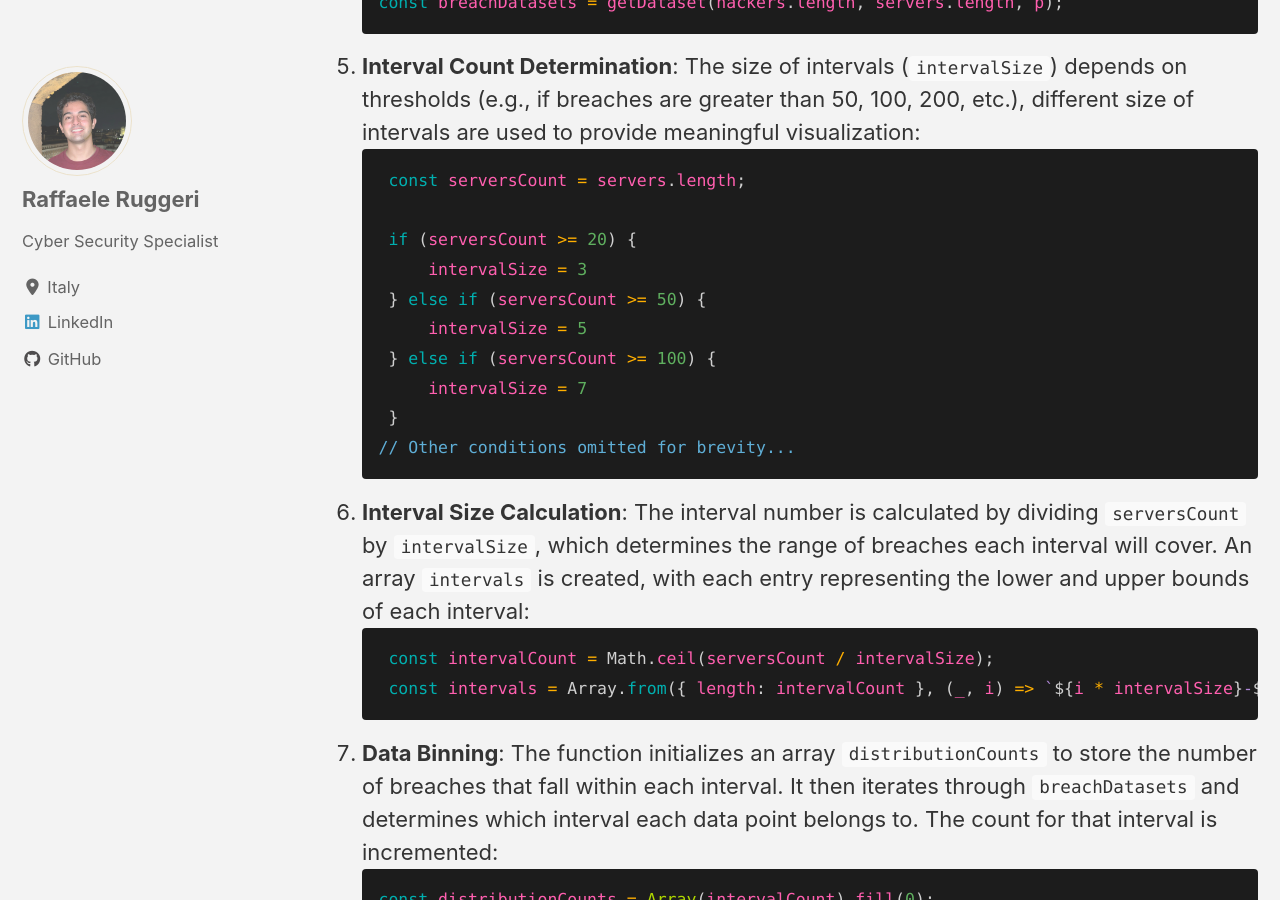
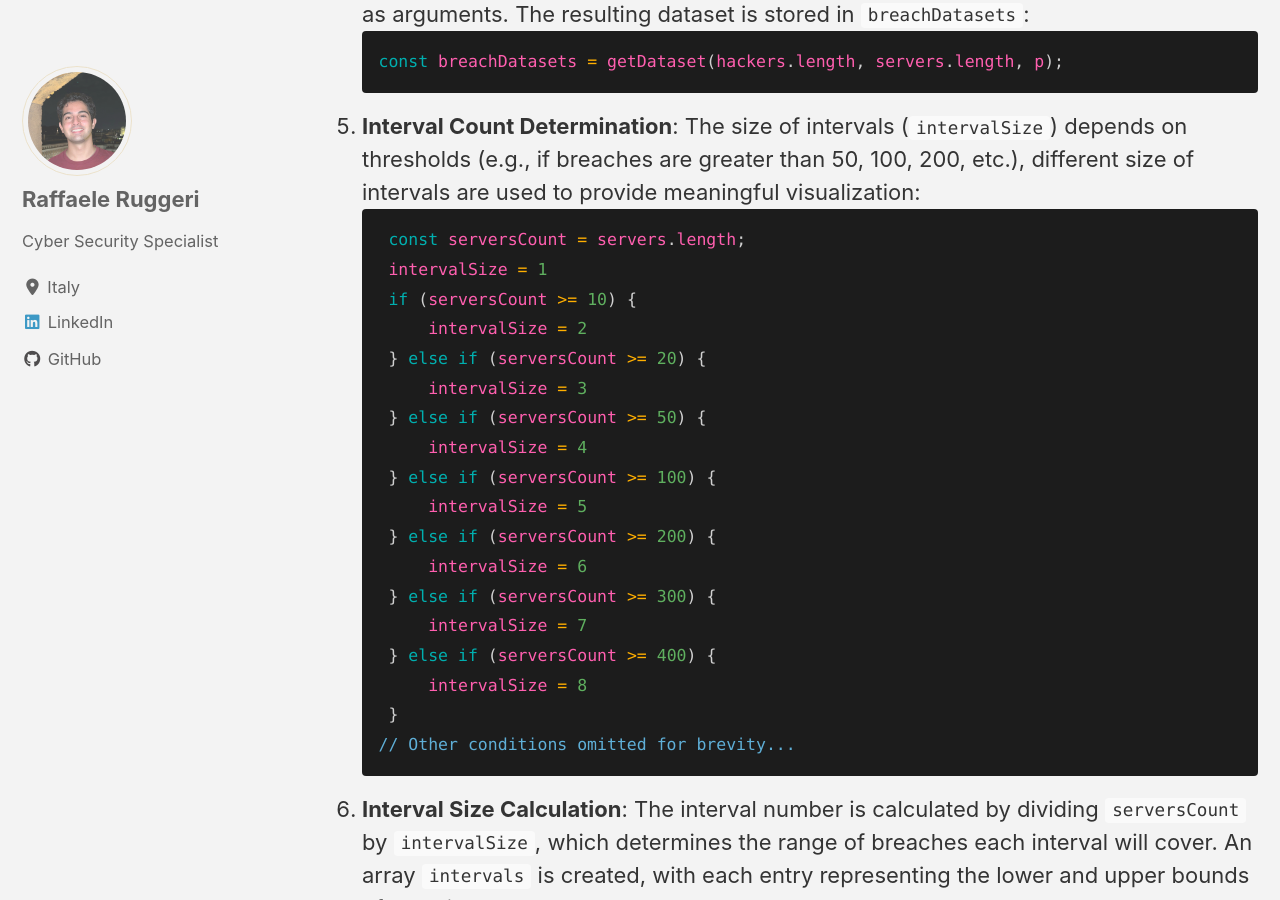
Before and after one commit to Raffo24/raffo24.github.io, a Jekyll site: the page built from _posts/statistics/2022-08-26-hw1.md, in a window 1280 px wide and 900 px high, scrolled down 10036 px. Built offline with Jekyll 4.4.1, drawn with Linux system fonts in a browser that asks for light colours; cached includes are drawn as plain includes; nearby versions of some CDN libraries; formulas are drawn with MathJax 3; some of the changed text lies outside the part shown.

Commit message:
hw1 update

````diff
--- a/_posts/statistics/2022-08-26-hw1.md
+++ b/_posts/statistics/2022-08-26-hw1.md
@@ -183,19 +183,21 @@ function generateGraphs() {
     const breachDatasets = getDataset(hackers.length, servers.length, p);
 
     const serversCount = servers.length;
-
-    if (serversCount >= 20) {
+    intervalSize = 1
+    if (serversCount >= 10) {
+        intervalSize = 2
+    } else if (serversCount >= 20) {
         intervalSize = 3
     } else if (serversCount >= 50) {
+        intervalSize = 4
+    } else if (serversCount >= 100) {
         intervalSize = 5
-    } else if (serversCount >= 100) {
+    } else if (serversCount >= 200) {
+        intervalSize = 6
+    } else if (serversCount >= 300) {
         intervalSize = 7
-    } else if (serversCount >= 200) {
+    } else if (serversCount >= 400) {
         intervalSize = 8
-    } else if (serversCount >= 300) {
-        intervalSize = 9
-    } else if (serversCount >= 400) {
-        intervalSize = 10
     }
     const intervalCount = Math.ceil(serversCount / intervalSize);
 
@@ -254,13 +256,21 @@ function generateGraphs() {
 5. **Interval Count Determination**: The size of intervals (`intervalSize`) depends on thresholds (e.g., if breaches are greater than 50, 100, 200, etc.), different size of intervals are used to provide meaningful visualization:
 ```javascript
     const serversCount = servers.length;
-
-    if (serversCount >= 20) {
+    intervalSize = 1
+    if (serversCount >= 10) {
+        intervalSize = 2
+    } else if (serversCount >= 20) {
         intervalSize = 3
     } else if (serversCount >= 50) {
+        intervalSize = 4
+    } else if (serversCount >= 100) {
         intervalSize = 5
-    } else if (serversCount >= 100) {
+    } else if (serversCount >= 200) {
+        intervalSize = 6
+    } else if (serversCount >= 300) {
         intervalSize = 7
+    } else if (serversCount >= 400) {
+        intervalSize = 8
     }
    // Other conditions omitted for brevity...
 ```
````
Also changed, not shown: _layouts/hw1_code.html (+10 -8 lines).
